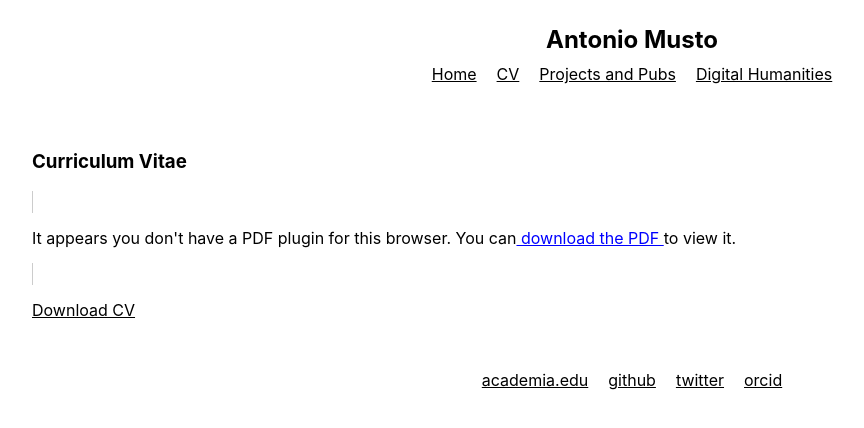
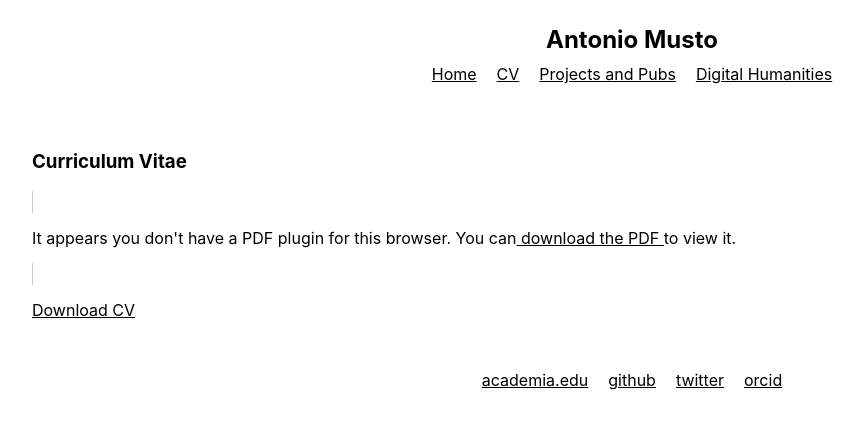
Before and after one commit to ammusto/antoniomusto, a React (Create React App) app: page /cv in a window 1280 px wide. Shown: the top 428 px of the page, without its empty margins (8-872 px from the left). Built offline with nearby package versions, Linux system fonts and the light colour scheme.

Commit message:
fixed css 2

```diff
--- a/src/components/CV.js
+++ b/src/components/CV.js
@@ -22,7 +22,7 @@ const CV = () => {
           style={{ border: '1px solid #ccc' }}
         >
           <p>It appears you don't have a PDF plugin for this browser. You can
-          <a href={pdfUrl} download="AMusto_CV.pdf" style={{ color: 'blue', textDecoration: 'underline' }}> download the PDF </a>
+          <a href={pdfUrl} download="AMusto_CV.pdf"> download the PDF </a>
           to view it.</p>
         </object>
       )}
```
